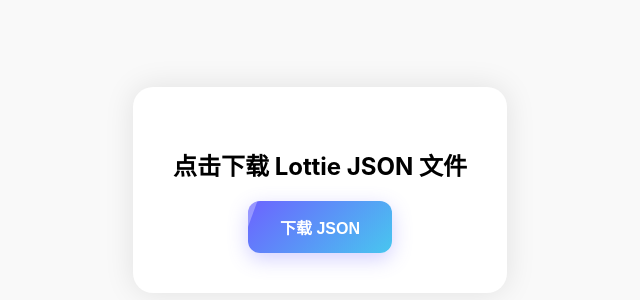
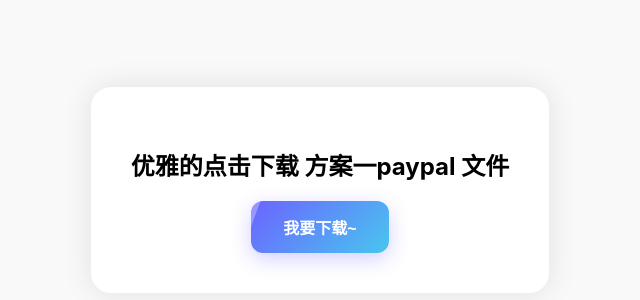
Before and after one commit to Ahyi-svg/json-, a plain HTML site: page index.html in a window 1280 px wide. Shown: the part 210-510 px from the top of the page, without its empty margins (320-960 px from the left). Drawn offline with Linux system fonts and the light colour scheme.

Commit message:
Update index.html
标题文案更换

```diff
--- a/index.html
+++ b/index.html
@@ -66,8 +66,8 @@
 </head>
 <body>
   <div class="container">
-    <h2>点击下载 Lottie JSON 文件</h2>
-    <button onclick="downloadJSON()">下载 JSON</button>
+    <h2>优雅的点击下载 方案一paypal 文件</h2>
+    <button onclick="downloadJSON()">我要下载~ </button>
   </div>
 
   <script>
@@ -159,7 +159,7 @@
 
       const a = document.createElement("a");
       a.href = url;
-      a.download = "lottie-animation.json";
+      a.download = "方案A_PayPal扫光-animation.json";
       a.click();
       URL.revokeObjectURL(url);
     }
```
